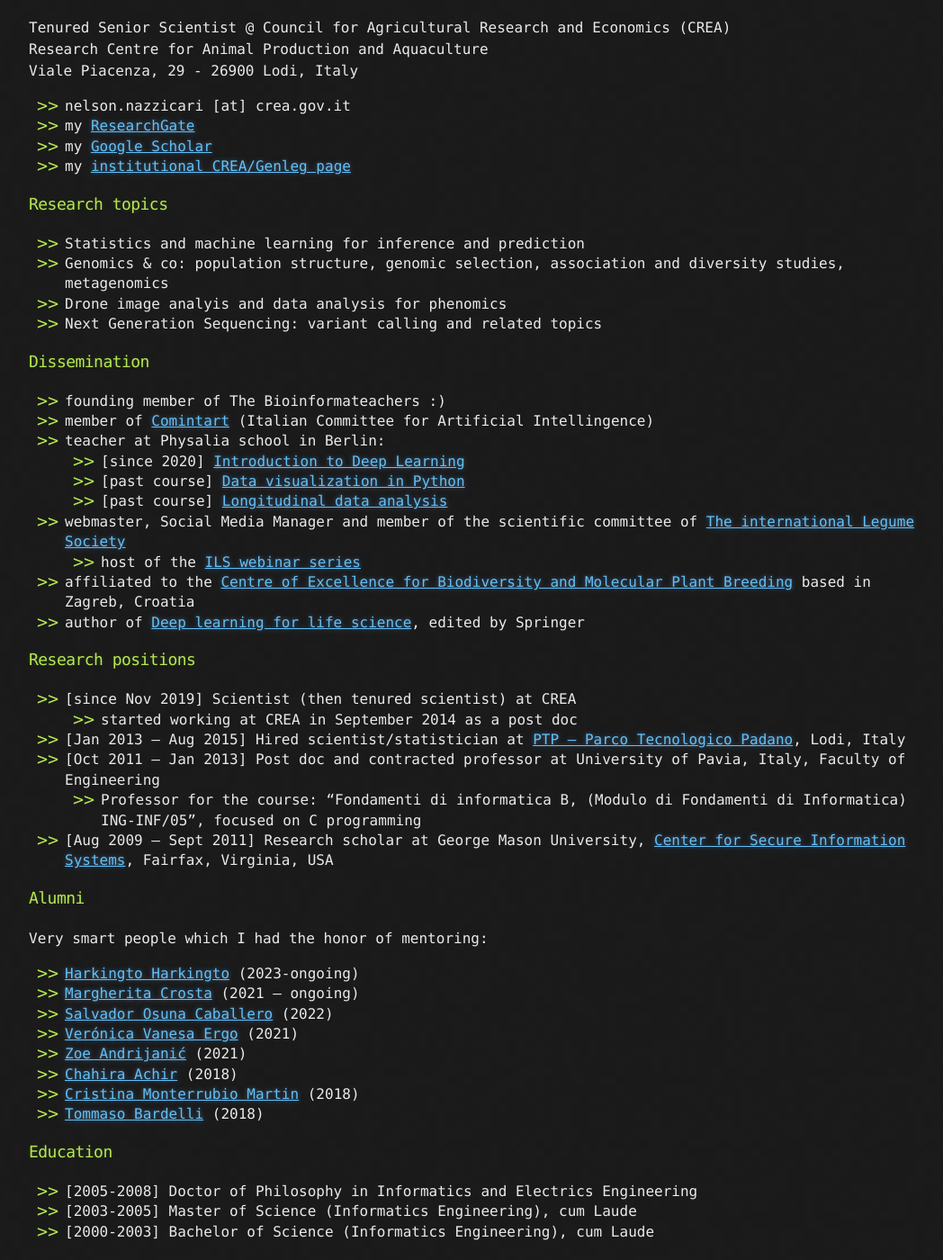
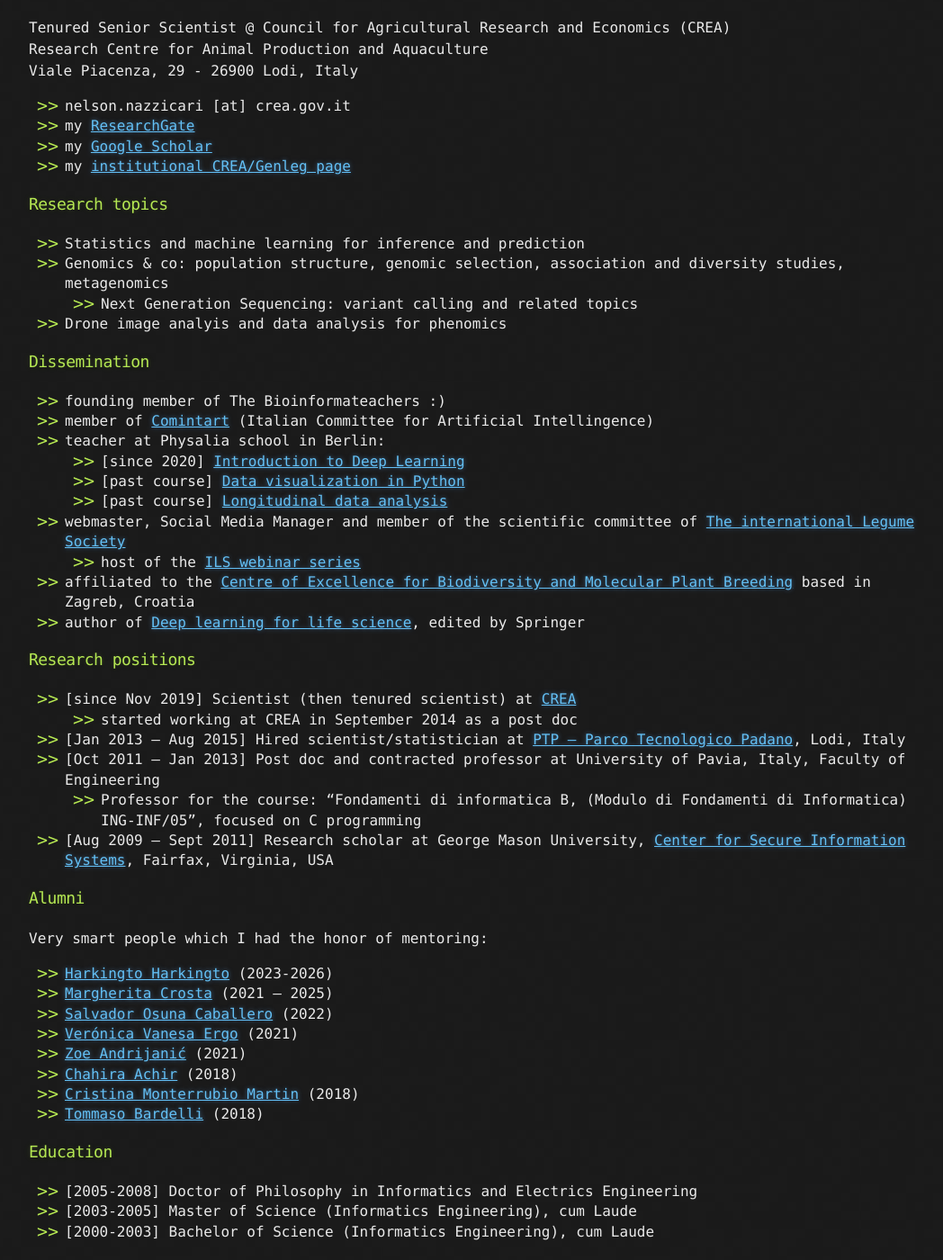
Before and after one commit to bioinformateachers/bioinformateachers.github.io, a Jekyll site: the page built from nelson.md, in a window 1280 px wide and 1400 px high, scrolled down 641 px. Shown: the whole window at 90% size, without its empty margins (108-1156 px from the left). Built offline with Jekyll 4.4.1, drawn with Linux system fonts in a browser that asks for light colours; our own code applies the rules of GitHub Pages for plain Markdown files.

Commit message:
progress in nelson cv

```diff
--- a/nelson.md
+++ b/nelson.md
@@ -18,8 +18,8 @@ Viale Piacenza, 29 - 26900 Lodi, Italy
 
 * Statistics and machine learning for inference and prediction
 * Genomics & co: population structure, genomic selection, association and diversity studies, metagenomics
+    * Next Generation Sequencing: variant calling and related topics
 * Drone image analyis and data analysis for phenomics
-* Next Generation Sequencing: variant calling and related topics
 
 ### Dissemination
 
@@ -36,7 +36,7 @@ Viale Piacenza, 29 - 26900 Lodi, Italy
 
 ### Research positions
 
-* [since Nov 2019] Scientist (then tenured scientist) at CREA
+* [since Nov 2019] Scientist (then tenured scientist) at [CREA](http://crea.gov.it/)
 	* started working at CREA in September 2014 as a post doc
 * [Jan 2013 – Aug 2015] Hired scientist/statistician at [PTP – Parco Tecnologico Padano](https://www.ptp.it/), Lodi, Italy
 * [Oct 2011 – Jan 2013] Post doc and contracted professor at University of Pavia, Italy, Faculty of Engineering
@@ -48,8 +48,8 @@ Viale Piacenza, 29 - 26900 Lodi, Italy
 
 Very smart people which I had the honor of mentoring:
 
-* [Harkingto Harkingto](https://photosyntech.no/people/harkingto-harkingto/) (2023-ongoing)
-* [Margherita Crosta](https://genleg.crea.gov.it/index.php/2022/02/14/margherita-crosta) (2021 – ongoing)
+* [Harkingto Harkingto](https://photosyntech.no/people/harkingto-harkingto/) (2023-2026)
+* [Margherita Crosta](https://genleg.crea.gov.it/index.php/2022/02/14/margherita-crosta) (2021 – 2025)
 * [Salvador Osuna Caballero](https://www.researchgate.net/profile/Salvador-Osuna-Caballero) (2022)
 * [Verónica Vanesa Ergo](https://ri.conicet.gov.ar/author/61170) (2021)
 * [Zoe Andrijanić](https://www.researchgate.net/profile/Zoe-Andrijanic) (2021)
```
